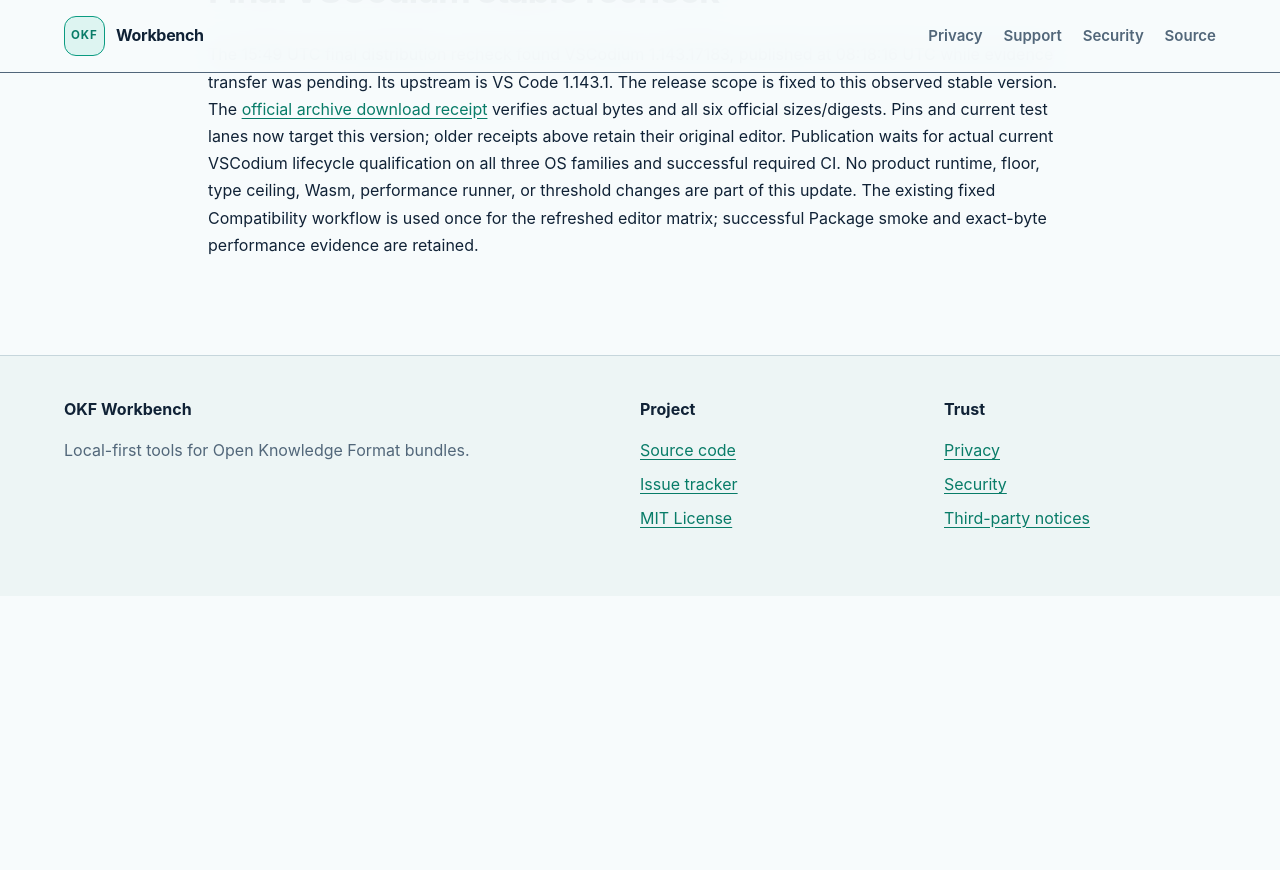
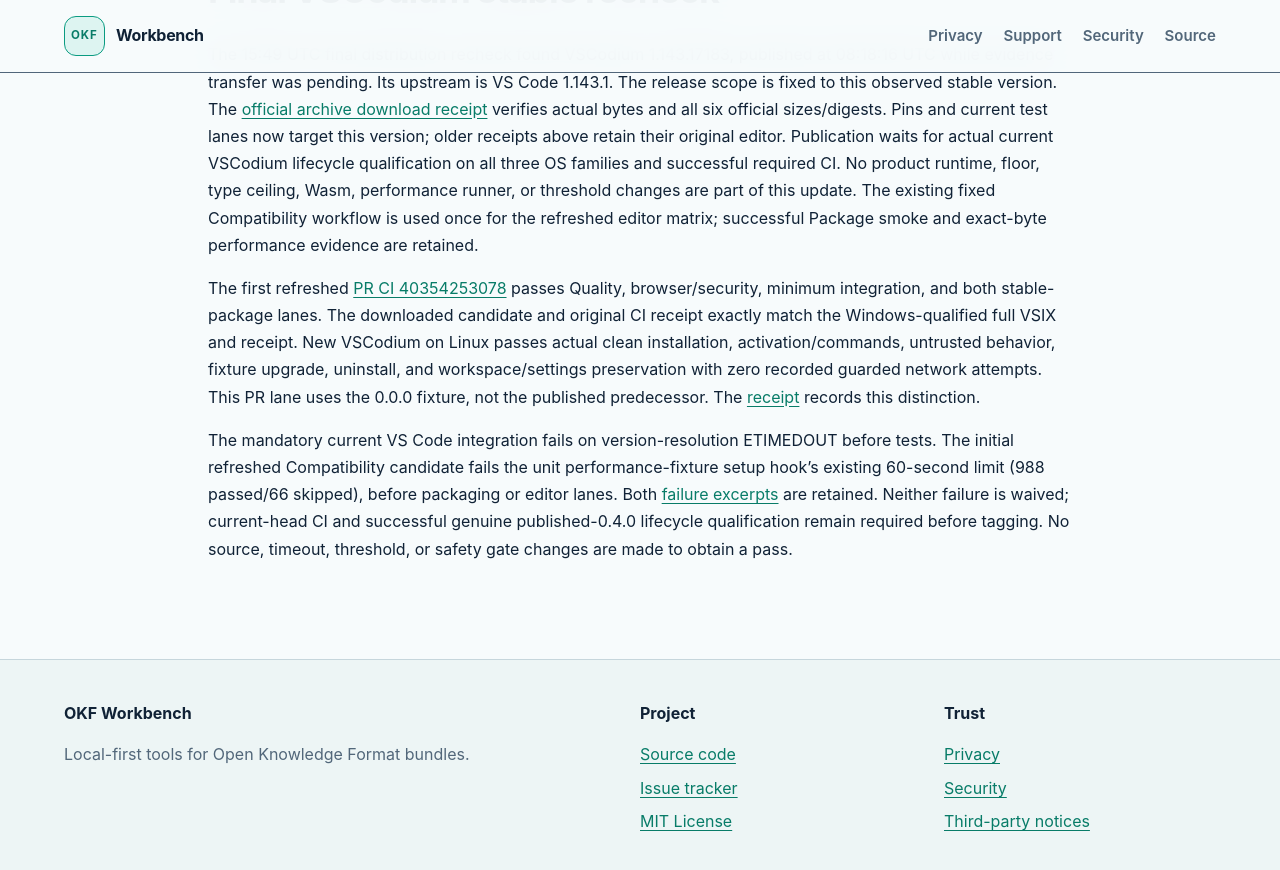
Before and after one commit to koizumikento/okf-workbench, a Jekyll site: the page built from docs/releases/0.4.1.md, in a window 1280 px wide and 900 px high, scrolled down 4943 px. Shown: the top 870 px of the window. Built offline with Jekyll 4.4.1, drawn with Linux system fonts in a browser that asks for light colours; our own code applies the rules of GitHub Pages for plain Markdown files; before the commit the page ends 5539 px from its top, so only the background shows below that.

Commit message:
docs: retain final stable lifecycle and initial gate failures

```diff
--- a/docs/releases/0.4.1.md
+++ b/docs/releases/0.4.1.md
@@ -206,3 +206,20 @@ OS families and successful required CI. No product runtime, floor, type ceiling,
 Wasm, performance runner, or threshold changes are part of this update. The
 existing fixed Compatibility workflow is used once for the refreshed editor
 matrix; successful Package smoke and exact-byte performance evidence are retained.
+
+The first refreshed [PR CI 40354253078](https://github.com/koizumikento/okf-workbench/actions/runs/40354253078)
+passes Quality, browser/security, minimum integration, and both stable-package
+lanes. The downloaded candidate and original CI receipt exactly match the
+Windows-qualified full VSIX and receipt. New VSCodium on Linux passes actual
+clean installation, activation/commands, untrusted behavior, fixture upgrade,
+uninstall, and workspace/settings preservation with zero recorded guarded network
+attempts. This PR lane uses the 0.0.0 fixture, not the published predecessor.
+The [receipt](evidence/0.4.1-vscodium-first-ci.json) records this distinction.
+
+The mandatory current VS Code integration fails on version-resolution ETIMEDOUT
+before tests. The initial refreshed Compatibility candidate fails the unit
+performance-fixture setup hook's existing 60-second limit (988 passed/66 skipped),
+before packaging or editor lanes. Both [failure excerpts](evidence/0.4.1-current-editor-download-failed.md)
+are retained. Neither failure is waived; current-head CI and successful genuine
+published-0.4.0 lifecycle qualification remain required before tagging. No source,
+timeout, threshold, or safety gate changes are made to obtain a pass.
```
Also changed, not shown: docs/releases/evidence/0.4.1-current-editor-download-failed.md (added, +73 -0 lines), docs/releases/evidence/0.4.1-vscodium-first-ci.json (added, +42 -0 lines).
